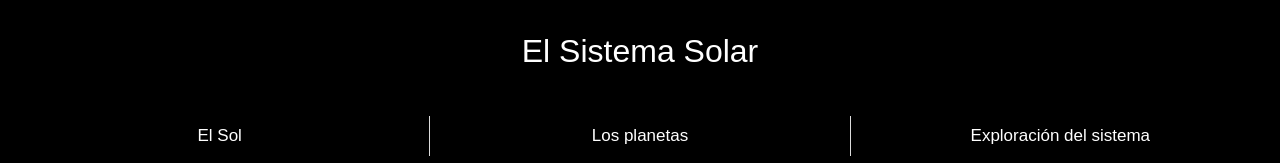
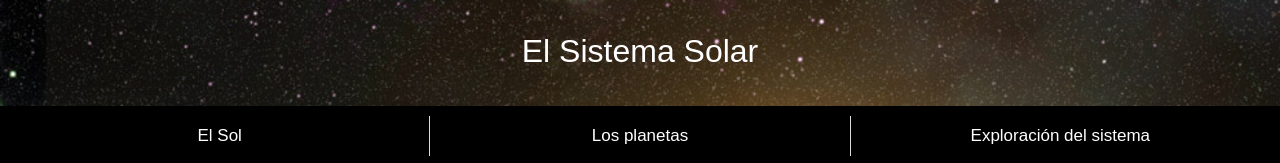
Before and after one commit to FranciscaCerEs/FranciscaCerEs.github.io, a plain HTML site: page index.html in a window 1280 px wide. Shown: the top 163 px of the page. Drawn offline with Linux system fonts and the light colour scheme; files whose address does not match are found by name.

Commit message:
Update Sistemasolar.css

```diff
--- a/Sistemasolar.css
+++ b/Sistemasolar.css
@@ -4,7 +4,7 @@ body, html {
 }
 
 header {
-    background-image: url("FranciscaCerEs.github.io/Images/solarsys.jpg");
+    background-image: url("https://raw.githubusercontent.com/FranciscaCerEs/FranciscaCerEs.github.io/master/Images/solarsys.jpg");
     width: 100vw;
     height: 100px;
     margin-top: 0px;
```
